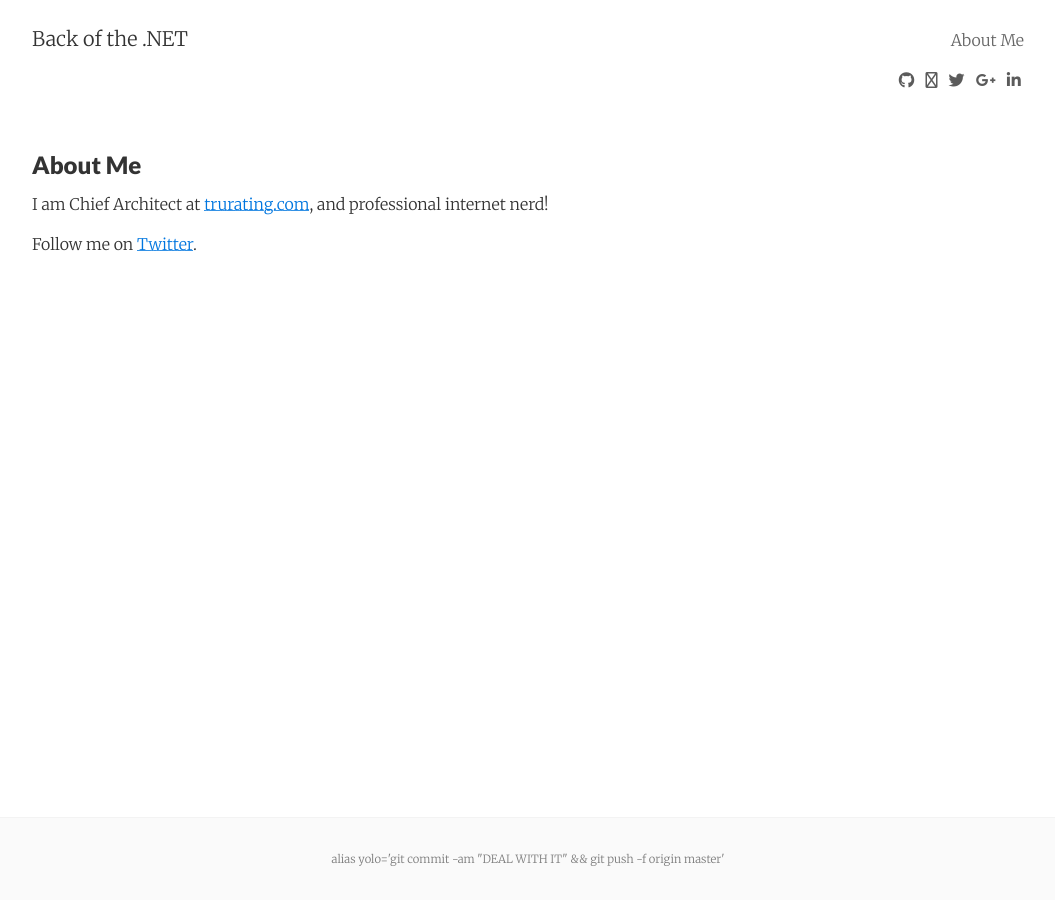
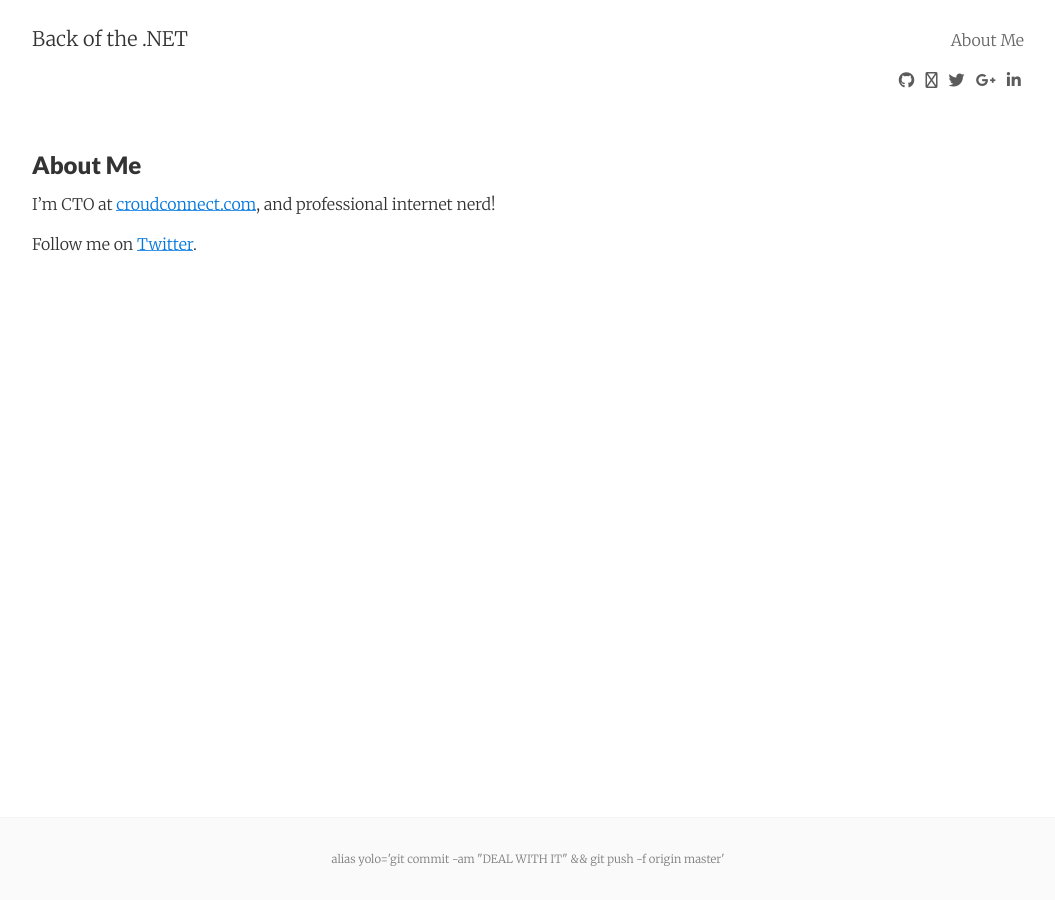
Before and after one commit to tobyreid/tobyreid.github.io, a Jekyll site: the page built from about.md, in a window 1280 px wide. Shown: the whole page, without its empty margins (112-1167 px from the left). Built offline with Jekyll 4.4.1, drawn with Linux system fonts in a browser that asks for light colours; nearby versions of some CDN libraries.

Commit message:
Update about.md

```diff
--- a/about.md
+++ b/about.md
@@ -6,6 +6,6 @@ tags: about
 ---
 
 
-I am Chief Architect at <a href="https://www.trurating.com">trurating.com</a>, and professional internet nerd!
+I'm CTO at <a href="https://www.croudconnect.com">croudconnect.com</a>, and professional internet nerd!
 
 Follow me on <a href="https://twitter.com/tobymcreid">Twitter</a>.
```
